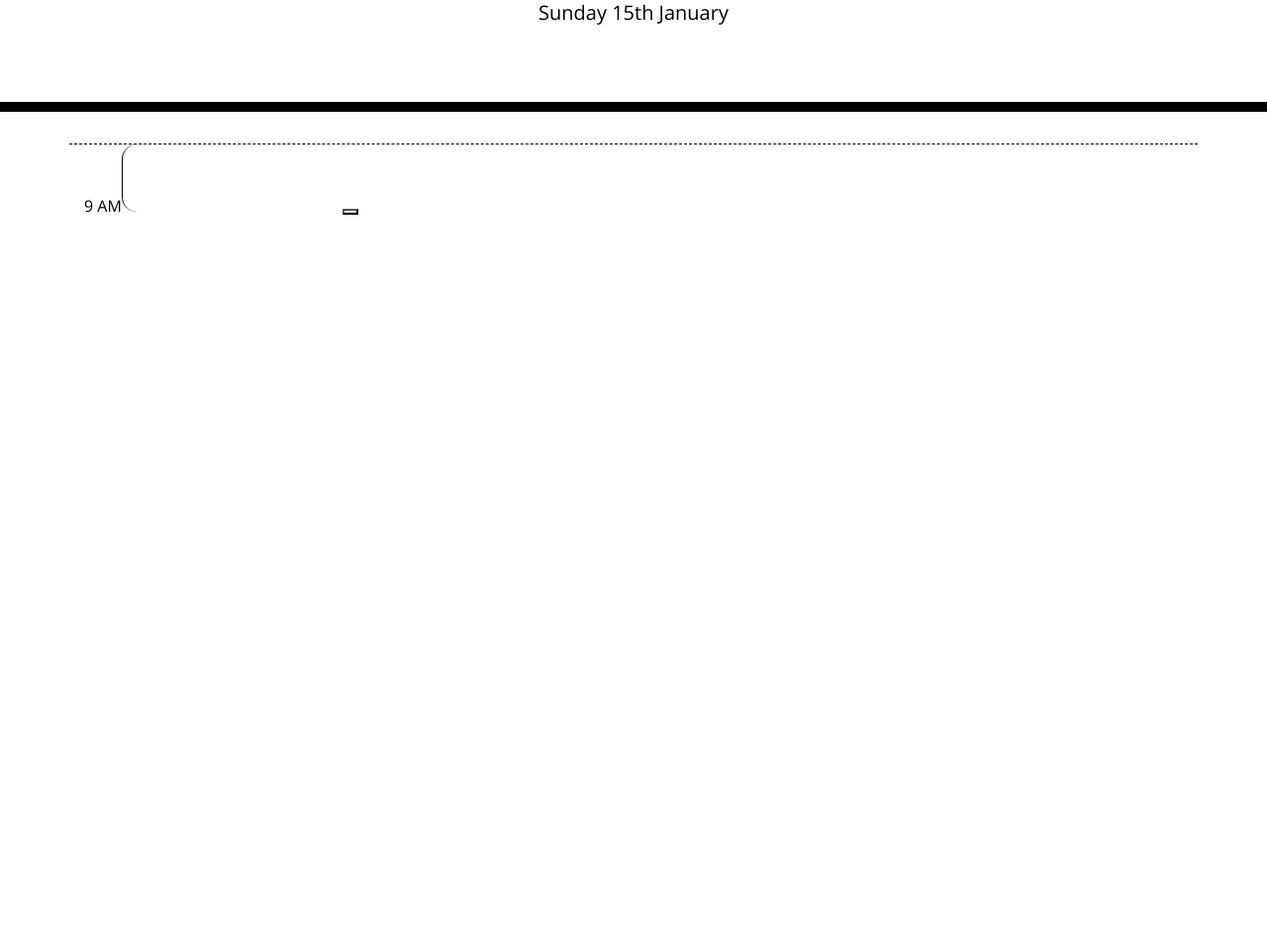
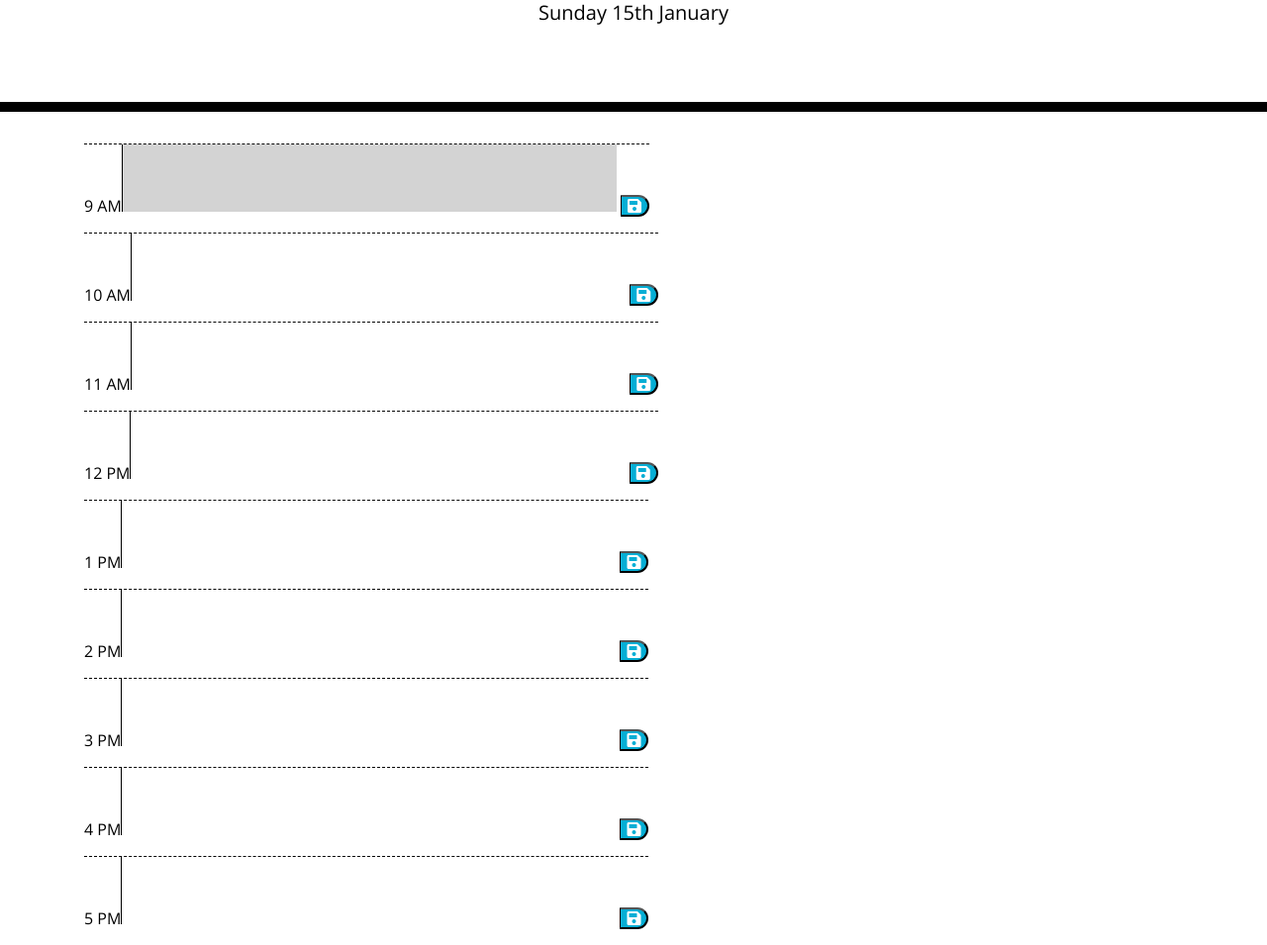
Before and after one commit to JCourtney22/Busy-Me-Calendar, a plain HTML site: page index.html in a window 1280 px wide. Shown: the part 191-1146 px from the top of the page at 99% size. Before the commit the page ends 800 px from the top, so only its background shows below. Drawn offline with nearby package versions, Linux system fonts and the light colour scheme.

Commit message:
Added time block. Next step, enable events to be saved to local storage and to persist on refresh.

```diff
--- a/assets/style.css
+++ b/assets/style.css
@@ -20,7 +20,7 @@ textarea {
   border-radius: 0;
   border-bottom: 10px solid black;
 }
-
+/* Where is this in html? */
 .description {
   white-space: pre-wrap;
 }
@@ -29,7 +29,7 @@ textarea {
   text-align: center;
   border-radius: 15px;
 }
-
+/* Where is this in html? */
 .row {
   white-space: pre-wrap;
   height: 80px;
@@ -76,3 +76,7 @@ textarea {
   display: flex;
   justify-content:space-between;
 }
+
+textarea {
+  width: 500px;
+}
--- a/index.html
+++ b/index.html
@@ -30,11 +30,52 @@
     </header>
 
     <!-- Need to include the CSS classes/ids -->
-    <div class="container hour">
-      <label>9 AM<label>
-          <textarea  class="time-block" rows="3"></textarea>
-          <button class="">
+    <div class="container  time-block">
+      <label class="hour">9 AM<label>
+          <textarea class="decription past" rows="3"></textarea>
+          <button class="saveBtn hour-9"><i class="fas fa-save"></i></button>
     </div>
+    <div class="container  time-block">
+      <label class=" hour">10 AM<label>
+          <textarea class="decription " rows="3"></textarea>
+          <button class="saveBtn hour-10"><i class="fas fa-save"></i></button>
+    </div>
+    <div class="container  time-block">
+      <label class=" hour">11 AM<label>
+          <textarea class="decription " rows="3"></textarea>
+          <button class="saveBtn hour-11"><i class="fas fa-save"></i></button>
+    </div>
+    <div class="container  time-block">
+      <label class="hour">12 PM<label>
+          <textarea class="decription " rows="3"></textarea>
+          <button class="saveBtn hour-12"><i class="fas fa-save"></i></button>
+    </div>
+    <div class="container  time-block">
+      <label class=" hour">1 PM<label>
+          <textarea class="decription " rows="3"></textarea>
+          <button class="saveBtn hour-13"><i class="fas fa-save"></i></button>
+    </div>
+    <div class="container  time-block">
+      <label class="hour">2 PM<label>
+          <textarea class="decription " rows="3"></textarea>
+          <button class="saveBtn hour-14"><i class="fas fa-save"></i></button>
+    </div>
+    <div class="container  time-block">
+      <label class="hour ">3 PM<label>
+          <textarea class="decription " rows="3"></textarea>
+          <button class="saveBtn hour-15"><i class="fas fa-save"></i></button>
+    </div>
+    <div class="container  time-block">
+      <label class="hour ">4 PM<label>
+          <textarea class="decription " rows="3"></textarea>
+          <button class="saveBtn hour-16"><i class="fas fa-save"></i></button>
+    </div>
+    <div class="container  time-block">
+      <label class="hour ">5 PM<label>
+          <textarea class="decription " rows="3"></textarea>
+          <button class="saveBtn hour-17"><i class="fas fa-save"></i></button>
+    </div>
+
 
 
     <script src="https://cdnjs.cloudflare.com/ajax/libs/jquery/3.2.1/jquery.min.js"></script>
```
